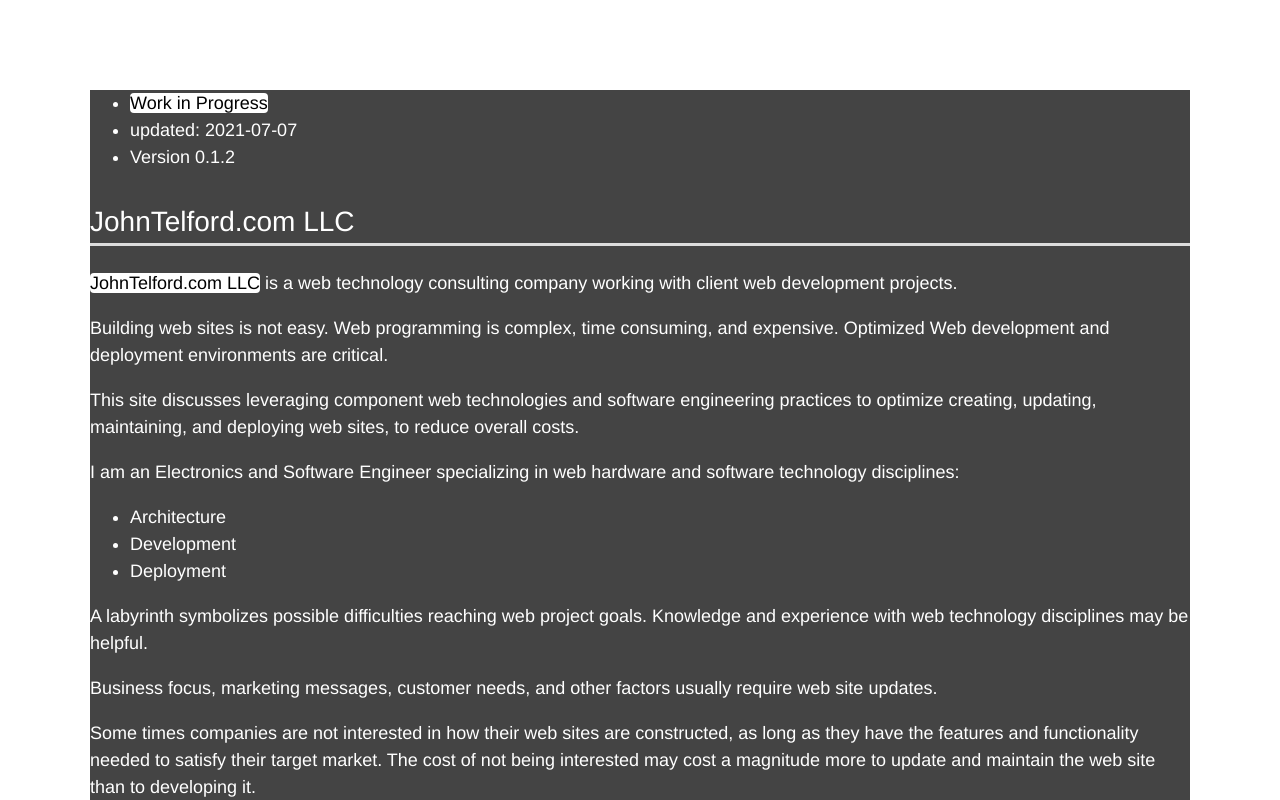
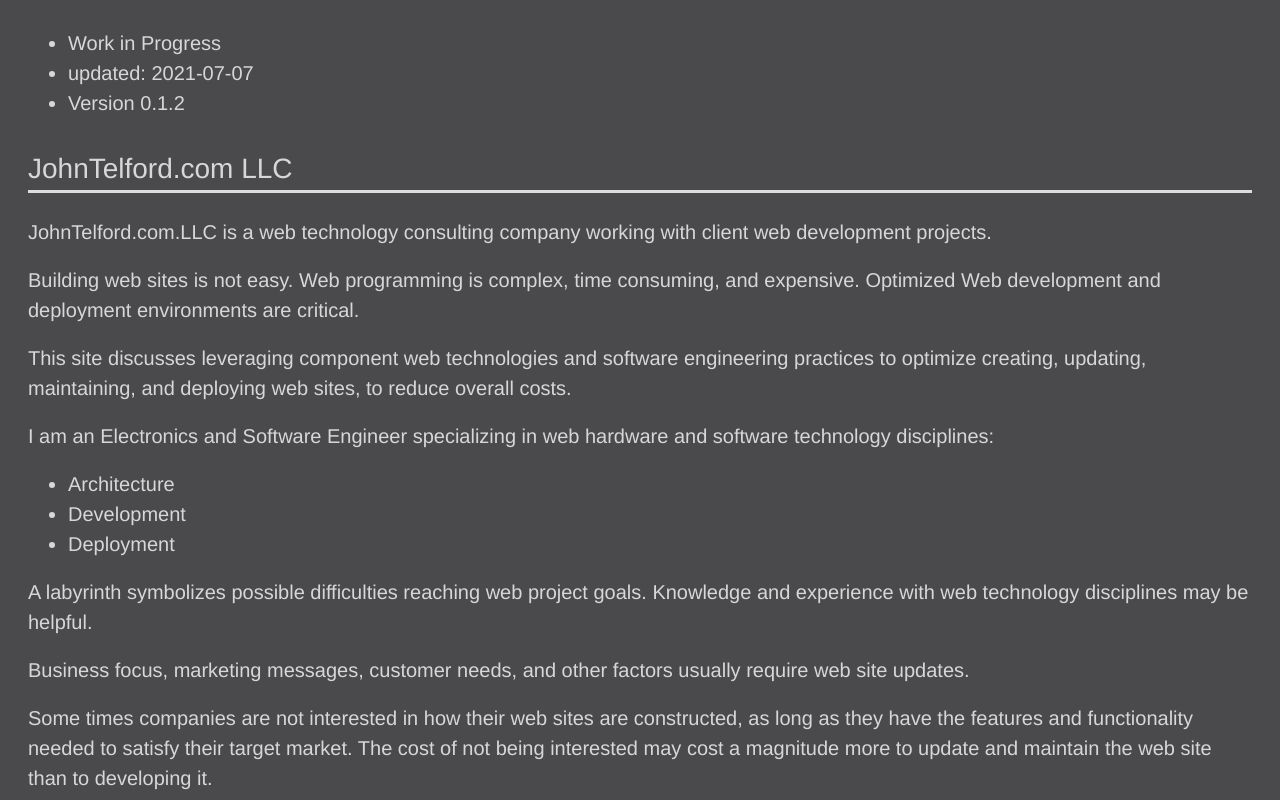
Before and after one commit to JohnTelford/nextjsTEST1, a Next.js app: page / in a window 1280 px wide. Shown: the top 800 px of the page. Built offline with nearby package versions, Linux system fonts and the light colour scheme.

Commit message:
css tuning
Signed-off-by: John <john@johntelford.com>

```diff
--- a/Components/Highlighter.css
+++ b/Components/Highlighter.css
@@ -8,14 +8,14 @@
 */
 /* http://retinart.net/typography/typographicscale/ */
 body {
-  margin: 5em;
-  background-color: #444;
+  padding: 1em;
+  background-color: #4a4a4d;
 }
 
 html {
-  background: #ffff;
-  color: #ffff;
-  font: 18px/1.5 "Fira Sans OT", "Helvetica Neue", sans-serif;
+  background: #4a4a4d;
+  color: #d7d7d7;
+  font: 20px/1.5 "Fira Sans OT", "Helvetica Neue", sans-serif;
 }
 
 h1, h2, h3, h4, h5, h6 {
@@ -63,7 +63,7 @@
 }
 
 a {
-  color: blue;
+  color: #62c9f8;
   text-decoration: none;
 }
 
@@ -99,10 +99,10 @@
 
 b,
 strong {
-  background: #ffff;
+  background: #4a4a4d;
   border-radius: 4px;
   font-weight: 500;
-  color: #000;
+  color: ##d7d7d7;
 }
 
 caption,col,colgroup,table,tbody,td,tfoot,th,thead,tr {
--- a/pages/index.mdx
+++ b/pages/index.mdx
@@ -1,12 +1,11 @@
-
 - **Work in Progress**
 - updated: 2021-07-07
-- Version 0.1.2
+- **Version 0.1.2**
 
 
 ## JohnTelford.com LLC
 
-**JohnTelford.com LLC** is a web technology consulting company working with client  web development projects.
+JohnTelford.com.LLC is a web technology consulting company working with client  web development projects.
 
 Building web sites is not easy. Web programming is complex, time consuming, and  expensive. Optimized Web development and deployment environments are critical.
 
@@ -29,5 +28,3 @@
 ### Usefull Dev Tools
 
 - [Web Dev Technology References](webTech)
-
-> A blockquote with **some** emphasis
```
